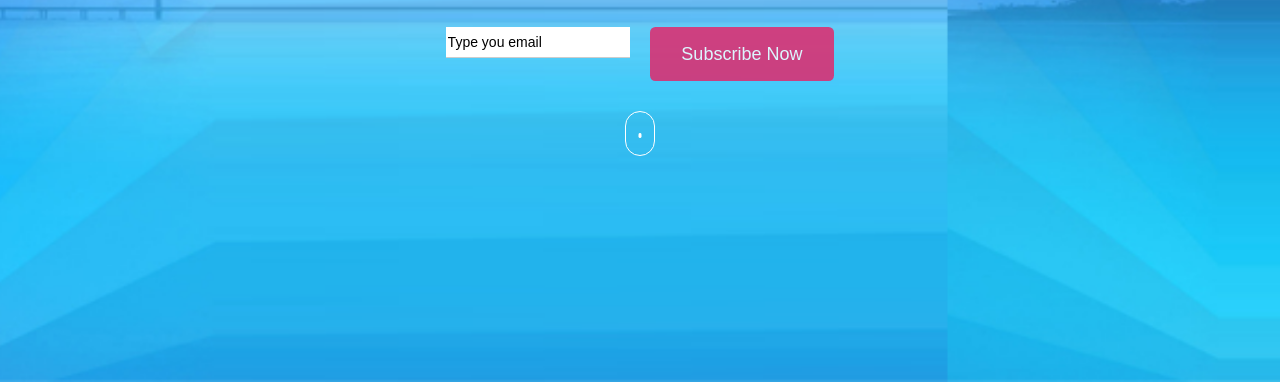
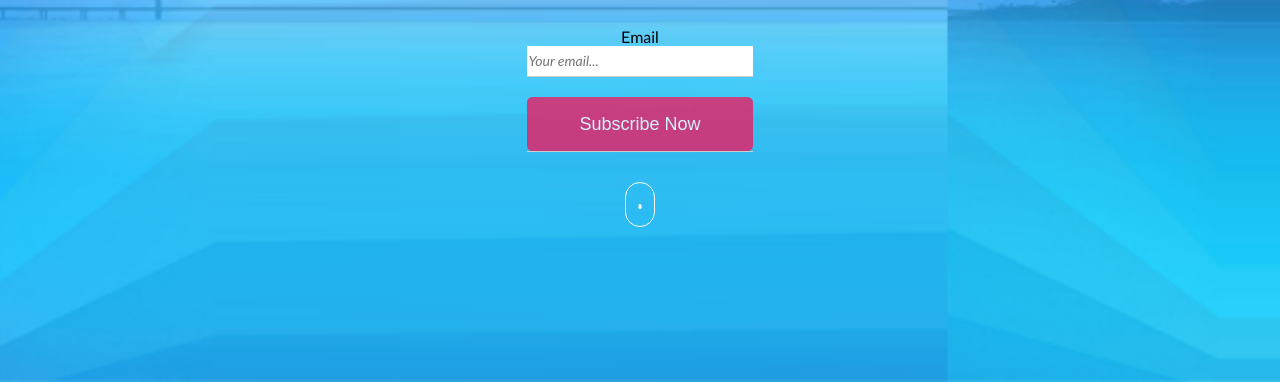
Before and after one commit to audrbar/10-coming-soon, a website: page index.html in a window 1280 px wide. Shown: the part 418-800 px from the top of the page. Drawn offline with Linux system fonts and the light colour scheme.

Commit message:
Hero form

```diff
--- a/css/pages/home.css
+++ b/css/pages/home.css
@@ -27,6 +27,13 @@ li {
 }
 .main-description {
     font-size: 22px;
+}
+.container .hero > form {
+    background: transparent;
+    grid-template-columns: 1fr;
+    border: none;
+    border-bottom: 1px solid #ccc;
+    gap: 20px;
 }
 .section-title {
     font-size: 18px;
--- a/index.html
+++ b/index.html
@@ -50,7 +50,10 @@
                 </div>
             </div>
             <form action="/#">
-                <div><input type="email" id="email" name="email" value="Type you email"></div>
+                <div class="cell-1">
+                    <label for="email">Email</label>
+                    <input id="email" name="email" type="email" placeholder="Your email..." required>
+                </div>
                 <button class="btn">Subscribe Now</button>
             </form>
             <div class="mouse">
```
